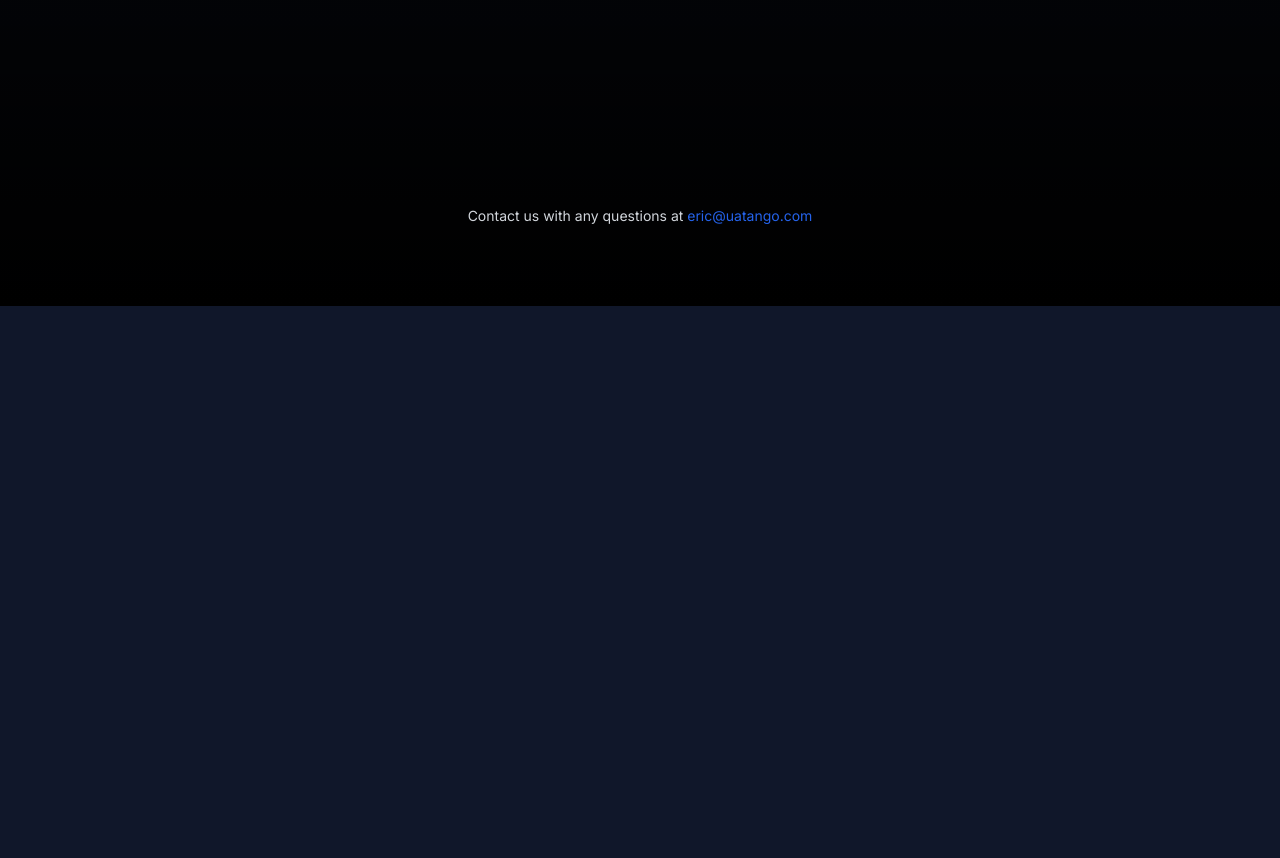
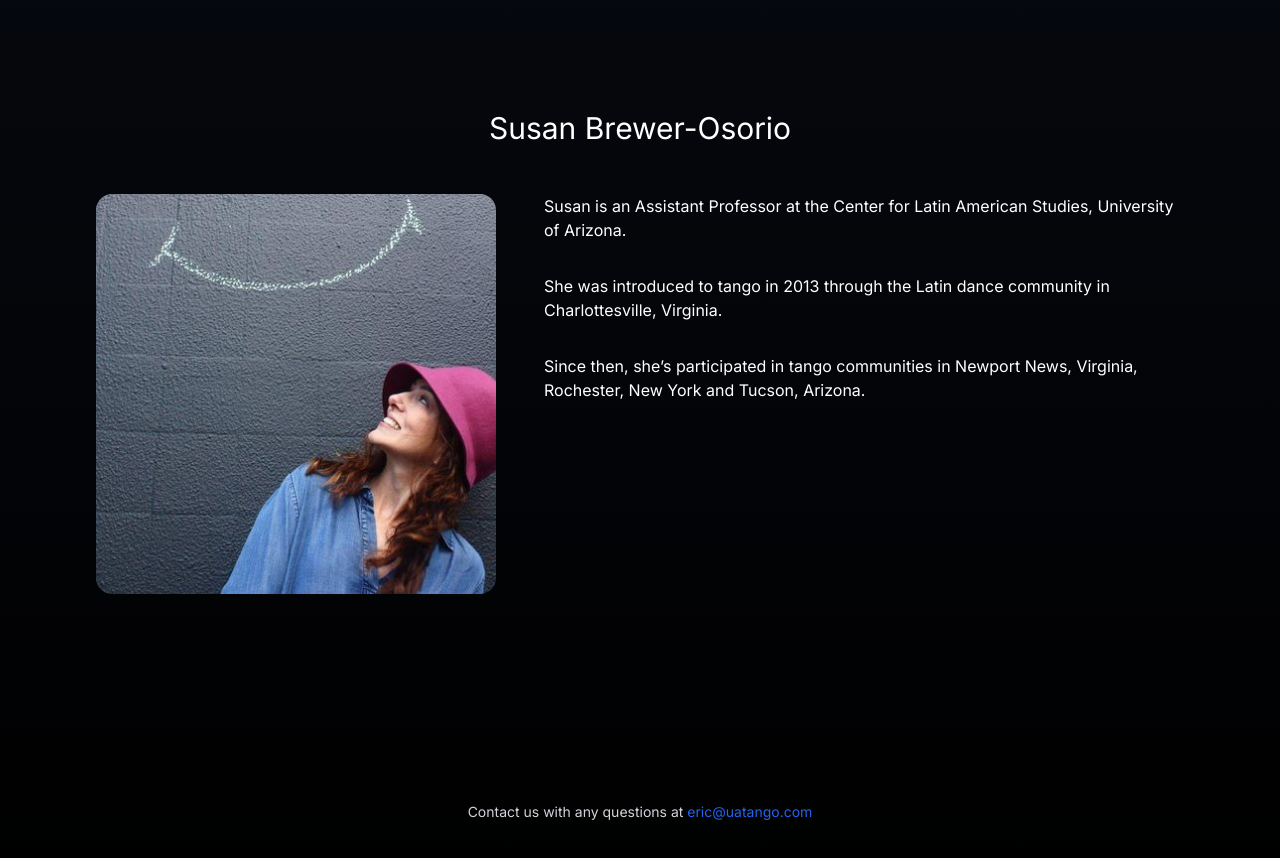
Before and after one commit to nefelin/uatango, a Next.js app: page /staff in a window 1280 px wide. Shown: the part 1830-2688 px from the top of the page. Before the commit the page ends 2136 px from the top, so only its background shows below. Built offline with nearby package versions, Linux system fonts and the light colour scheme.

Commit message:
adds susans bio

```diff
--- a/src/app/staff/page.tsx
+++ b/src/app/staff/page.tsx
@@ -91,6 +91,32 @@ const Staff = () => (
         </p>
       </div>
     </div>
+    <h3 className="lg:mb-12 mb-8 text-3xl w-full flex justify-center">
+      Susan Brewer-Osorio
+    </h3>
+    <div className="flex flex-col items-center lg:flex-row lg:items-start gap-12 lg:mb-28">
+      <Image
+        src="/susan_bio.jpeg"
+        width={400}
+        height={400}
+        alt="A photo of Susan Brewer-Osorio"
+        className="rounded-2xl object-contain lg:h-[400px]"
+      />
+      <div className="gap-8 flex flex-col">
+        <p>
+          Susan is an Assistant Professor at the Center for Latin American
+          Studies, University of Arizona.
+        </p>
+        <p>
+          She was introduced to tango in 2013 through the Latin dance community
+          in Charlottesville, Virginia.
+        </p>
+        <p>
+          Since then, she’s participated in tango communities in Newport News,
+          Virginia, Rochester, New York and Tucson, Arizona.
+        </p>
+      </div>
+    </div>
   </div>
 );
 
```
Also changed, not shown: public/susan_bio.jpeg (added).
